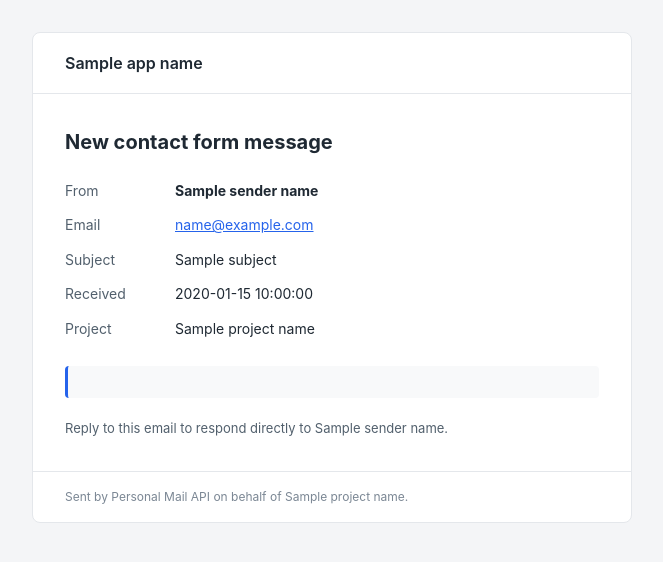
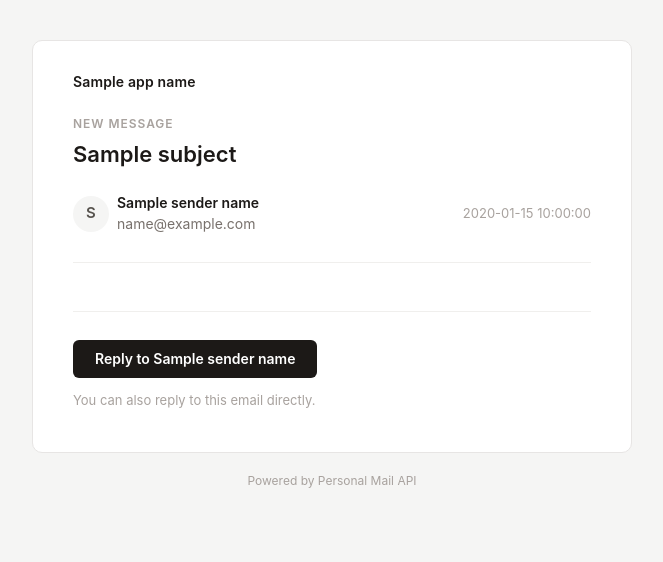
Before and after one commit to aselvicta/PERSONAL-MAIL-API, a Python web app: template app/templates/contact_notification.html in a window 1280 px wide. Shown: the top 562 px of the page, without its empty margins (308-971 px from the left). Run offline with Jinja, Linux system fonts and the light colour scheme; the template is opened without the code that fills it: most values are stand-ins (such as "Sample title", 1, 10 or a date in 2020).

Commit message:
Redesign email templates with a clean, neutral layout
Contact notifications show the subject as heading, the sender with an
initial avatar and timestamp, the message as plain text between thin
dividers, and a Reply button. All templates share the neutral palette
and end with "Powered by Personal Mail API".

Co-Authored-By: Claude Opus 5.5 <noreply@anthropic.com>

```diff
--- a/app/templates/_button.html
+++ b/app/templates/_button.html
@@ -1,10 +1,12 @@
-{% macro button(url, label) -%}
-<table role="presentation" cellpadding="0" cellspacing="0" style="margin:24px 0;">
+{% macro button(url, label, show_link=True) -%}
+<table role="presentation" cellpadding="0" cellspacing="0" style="margin:28px 0 {{ '24px' if show_link else '12px' }};">
   <tr>
-    <td style="border-radius:6px;background-color:#2563eb;">
-      <a href="{{ url }}" target="_blank" rel="noopener" style="display:inline-block;padding:12px 24px;font-size:15px;font-weight:600;color:#ffffff;text-decoration:none;border-radius:6px;">{{ label }}</a>
+    <td style="border-radius:6px;background-color:#1c1917;">
+      <a href="{{ url }}" target="_blank" rel="noopener" style="display:inline-block;padding:12px 22px;font-size:14px;font-weight:600;line-height:1;color:#ffffff;text-decoration:none;border-radius:6px;">{{ label }}</a>
     </td>
   </tr>
 </table>
-<p style="margin:0 0 16px;font-size:13px;color:#52606d;">If the button does not work, copy this link into your browser:<br><a href="{{ url }}" style="color:#2563eb;word-break:break-all;">{{ url }}</a></p>
+{% if show_link %}
+<p style="margin:0 0 16px;font-size:13px;line-height:1.6;color:#78716c;">If the button does not work, copy this link into your browser:<br><a href="{{ url }}" style="color:#57534e;word-break:break-all;">{{ url }}</a></p>
+{% endif %}
 {%- endmacro %}
--- a/app/templates/base.html
+++ b/app/templates/base.html
@@ -4,32 +4,39 @@
   <meta charset="utf-8">
   <meta name="viewport" content="width=device-width, initial-scale=1">
   <meta name="color-scheme" content="light">
+  <meta name="supported-color-schemes" content="light">
   <title>{% block title %}{{ app_name }}{% endblock %}</title>
   <style>
     @media only screen and (max-width: 620px) {
       .container { width: 100% !important; }
-      .content { padding: 24px 20px !important; }
+      .pad { padding-left: 24px !important; padding-right: 24px !important; }
     }
+    a { color: #1c1917; }
   </style>
 </head>
-<body style="margin:0;padding:0;background-color:#f4f5f7;font-family:-apple-system,BlinkMacSystemFont,'Segoe UI',Roboto,Helvetica,Arial,sans-serif;color:#1f2933;">
-  <span style="display:none!important;visibility:hidden;opacity:0;height:0;width:0;overflow:hidden;">{% block preheader %}{% endblock %}</span>
-  <table role="presentation" width="100%" cellpadding="0" cellspacing="0" style="background-color:#f4f5f7;">
+<body style="margin:0;padding:0;background-color:#f5f5f4;-webkit-font-smoothing:antialiased;">
+  <span style="display:none!important;visibility:hidden;opacity:0;height:0;width:0;max-height:0;max-width:0;overflow:hidden;mso-hide:all;">{% block preheader %}{% endblock %}</span>
+  <table role="presentation" width="100%" cellpadding="0" cellspacing="0" style="background-color:#f5f5f4;">
     <tr>
-      <td align="center" style="padding:32px 12px;">
-        <table role="presentation" class="container" width="600" cellpadding="0" cellspacing="0" style="width:600px;max-width:600px;background-color:#ffffff;border-radius:8px;border:1px solid #e4e7eb;">
+      <td align="center" style="padding:40px 12px;">
+        <table role="presentation" class="container" width="600" cellpadding="0" cellspacing="0" style="width:600px;max-width:600px;background-color:#ffffff;border:1px solid #e7e5e4;border-radius:10px;font-family:-apple-system,BlinkMacSystemFont,'Segoe UI',Roboto,Helvetica,Arial,sans-serif;color:#1c1917;">
           <tr>
-            <td style="padding:20px 32px;border-bottom:1px solid #e4e7eb;font-size:16px;font-weight:600;color:#1f2933;">{{ app_name }}</td>
+            <td class="pad" style="padding:32px 40px 0;font-size:14px;font-weight:600;letter-spacing:0.01em;color:#1c1917;">{{ app_name }}</td>
           </tr>
           <tr>
-            <td class="content" style="padding:32px;font-size:15px;line-height:1.6;">
+            <td class="pad" style="padding:24px 40px 40px;font-size:15px;line-height:1.65;color:#292524;">
               {% block content %}{% endblock %}
             </td>
           </tr>
+          {% if self.footer() | trim %}
           <tr>
-            <td style="padding:16px 32px;border-top:1px solid #e4e7eb;font-size:12px;line-height:1.5;color:#7b8794;">
-              {% block footer %}This email was sent by {{ app_name }}.{% endblock %}
-            </td>
+            <td class="pad" style="padding:20px 40px;border-top:1px solid #f0efed;font-size:12px;line-height:1.6;color:#78716c;">{% block footer %}{% endblock %}</td>
+          </tr>
+          {% endif %}
+        </table>
+        <table role="presentation" class="container" width="600" cellpadding="0" cellspacing="0" style="width:600px;max-width:600px;">
+          <tr>
+            <td align="center" style="padding:20px 12px 0;font-family:-apple-system,BlinkMacSystemFont,'Segoe UI',Roboto,Helvetica,Arial,sans-serif;font-size:12px;color:#a8a29e;">Powered by Personal Mail API</td>
           </tr>
         </table>
       </td>
--- a/app/templates/contact_acknowledgement.html
+++ b/app/templates/contact_acknowledgement.html
@@ -1,7 +1,7 @@
 {% extends "base.html" %}
 {% block preheader %}Thanks for getting in touch.{% endblock %}
 {% block content %}
-<h1 style="margin:0 0 16px;font-size:20px;">Thanks for your message</h1>
+<h1 style="margin:0 0 16px;font-size:22px;line-height:1.35;font-weight:600;color:#1c1917;">Thanks for your message</h1>
 <p style="margin:0 0 16px;">Hello,</p>
 <p style="margin:0 0 16px;">Thank you for contacting {{ project_name }}. Your message has been received and you will get a reply as soon as possible.</p>
 <p style="margin:0;">Best regards,<br>{{ project_name }}</p>
--- a/app/templates/contact_notification.html
+++ b/app/templates/contact_notification.html
@@ -1,15 +1,27 @@
 {% extends "base.html" %}
-{% block preheader %}New message from {{ sender_name }}: {{ subject }}{% endblock %}
+{% from "_button.html" import button %}
+{% block preheader %}{{ sender_name }}: {{ message[:120] }}{% endblock %}
 {% block content %}
-<h1 style="margin:0 0 16px;font-size:20px;">New contact form message</h1>
-<table role="presentation" cellpadding="0" cellspacing="0" width="100%" style="margin:0 0 20px;font-size:14px;">
-  <tr><td style="padding:6px 0;width:110px;color:#52606d;vertical-align:top;">From</td><td style="padding:6px 0;"><strong>{{ sender_name }}</strong></td></tr>
-  <tr><td style="padding:6px 0;color:#52606d;vertical-align:top;">Email</td><td style="padding:6px 0;"><a href="mailto:{{ sender_email }}" style="color:#2563eb;">{{ sender_email }}</a></td></tr>
-  <tr><td style="padding:6px 0;color:#52606d;vertical-align:top;">Subject</td><td style="padding:6px 0;">{{ subject }}</td></tr>
-  <tr><td style="padding:6px 0;color:#52606d;vertical-align:top;">Received</td><td style="padding:6px 0;">{{ submitted_at }}</td></tr>
-  <tr><td style="padding:6px 0;color:#52606d;vertical-align:top;">Project</td><td style="padding:6px 0;">{{ project_name }}</td></tr>
+<p style="margin:0 0 6px;font-size:12px;font-weight:600;letter-spacing:0.08em;text-transform:uppercase;color:#a8a29e;">New message</p>
+<h1 style="margin:0 0 24px;font-size:22px;line-height:1.35;font-weight:600;color:#1c1917;">{{ subject }}</h1>
+
+<table role="presentation" cellpadding="0" cellspacing="0" width="100%" style="margin:0 0 28px;">
+  <tr>
+    <td width="44" style="width:44px;vertical-align:middle;">
+      <table role="presentation" cellpadding="0" cellspacing="0"><tr>
+        <td align="center" valign="middle" width="36" height="36" style="width:36px;height:36px;border-radius:18px;background-color:#f5f5f4;font-size:15px;font-weight:600;color:#57534e;">{{ sender_name[:1] | upper }}</td>
+      </tr></table>
+    </td>
+    <td style="vertical-align:middle;font-size:14px;line-height:1.45;">
+      <span style="font-weight:600;color:#1c1917;">{{ sender_name }}</span><br>
+      <a href="mailto:{{ sender_email }}" style="color:#78716c;text-decoration:none;">{{ sender_email }}</a>
+    </td>
+    <td align="right" style="vertical-align:middle;font-size:13px;color:#a8a29e;white-space:nowrap;">{{ submitted_at }}</td>
+  </tr>
 </table>
-<div style="padding:16px;background-color:#f8f9fa;border-left:3px solid #2563eb;border-radius:4px;white-space:pre-wrap;word-wrap:break-word;">{{ message }}</div>
-<p style="margin:20px 0 0;font-size:13px;color:#52606d;">Reply to this email to respond directly to {{ sender_name }}.</p>
+
+<div style="margin:0;padding:24px 0;border-top:1px solid #f0efed;border-bottom:1px solid #f0efed;font-size:15px;line-height:1.7;color:#292524;white-space:pre-wrap;word-wrap:break-word;">{{ message }}</div>
+
+{{ button("mailto:" ~ sender_email ~ "?subject=" ~ ("Re: " ~ subject) | urlencode, "Reply to " ~ sender_name, show_link=False) }}
+<p style="margin:0;font-size:13px;color:#a8a29e;">You can also reply to this email directly.</p>
 {% endblock %}
-{% block footer %}Sent by Personal Mail API on behalf of {{ project_name }}.{% endblock %}
--- a/app/templates/contact_notification.txt
+++ b/app/templates/contact_notification.txt
@@ -4,10 +4,11 @@ From:     {{ sender_name }}
 Email:    {{ sender_email }}
 Subject:  {{ subject }}
 Received: {{ submitted_at }}
-Project:  {{ project_name }}
 
 Message:
 {{ message }}
 
 --
 Reply to this email to respond directly to {{ sender_name }}.
+
+Powered by Personal Mail API
--- a/app/templates/email_verification.html
+++ b/app/templates/email_verification.html
@@ -2,7 +2,7 @@
 {% from "_button.html" import button %}
 {% block preheader %}Confirm your email address for {{ app_name }}{% endblock %}
 {% block content %}
-<h1 style="margin:0 0 16px;font-size:20px;">Confirm your email address</h1>
+<h1 style="margin:0 0 16px;font-size:22px;line-height:1.35;font-weight:600;color:#1c1917;">Confirm your email address</h1>
 <p style="margin:0 0 16px;">Hello{% if name %} {{ name }}{% endif %},</p>
 <p style="margin:0 0 16px;">Please confirm that this is your email address for {{ app_name }}.</p>
 {% if verification_url %}{{ button(verification_url, "Verify email address") }}{% endif %}
--- a/app/templates/password_reset.html
+++ b/app/templates/password_reset.html
@@ -2,7 +2,7 @@
 {% from "_button.html" import button %}
 {% block preheader %}Reset your {{ app_name }} password{% endblock %}
 {% block content %}
-<h1 style="margin:0 0 16px;font-size:20px;">Reset your password</h1>
+<h1 style="margin:0 0 16px;font-size:22px;line-height:1.35;font-weight:600;color:#1c1917;">Reset your password</h1>
 <p style="margin:0 0 16px;">Hello{% if name %} {{ name }}{% endif %},</p>
 <p style="margin:0 0 16px;">We received a request to reset the password for your {{ app_name }} account. Use the button below to choose a new password.</p>
 {{ button(reset_url, "Reset password") }}
--- a/app/templates/welcome.html
+++ b/app/templates/welcome.html
@@ -2,7 +2,7 @@
 {% from "_button.html" import button %}
 {% block preheader %}Welcome to {{ app_name }}{% endblock %}
 {% block content %}
-<h1 style="margin:0 0 16px;font-size:22px;">Welcome to {{ app_name }}{% if name %}, {{ name }}{% endif %}!</h1>
+<h1 style="margin:0 0 16px;font-size:22px;line-height:1.35;font-weight:600;color:#1c1917;">Welcome to {{ app_name }}{% if name %}, {{ name }}{% endif %}!</h1>
 <p style="margin:0 0 16px;">{% if message %}{{ message }}{% else %}We're glad to have you on board. Your account is ready to use.{% endif %}</p>
 {% if action_url %}{{ button(action_url, action_text or "Get started") }}{% endif %}
 <p style="margin:0;">The {{ app_name }} team</p>
```
Also changed, not shown: app/templates/notification.html (+4 -4 lines).
